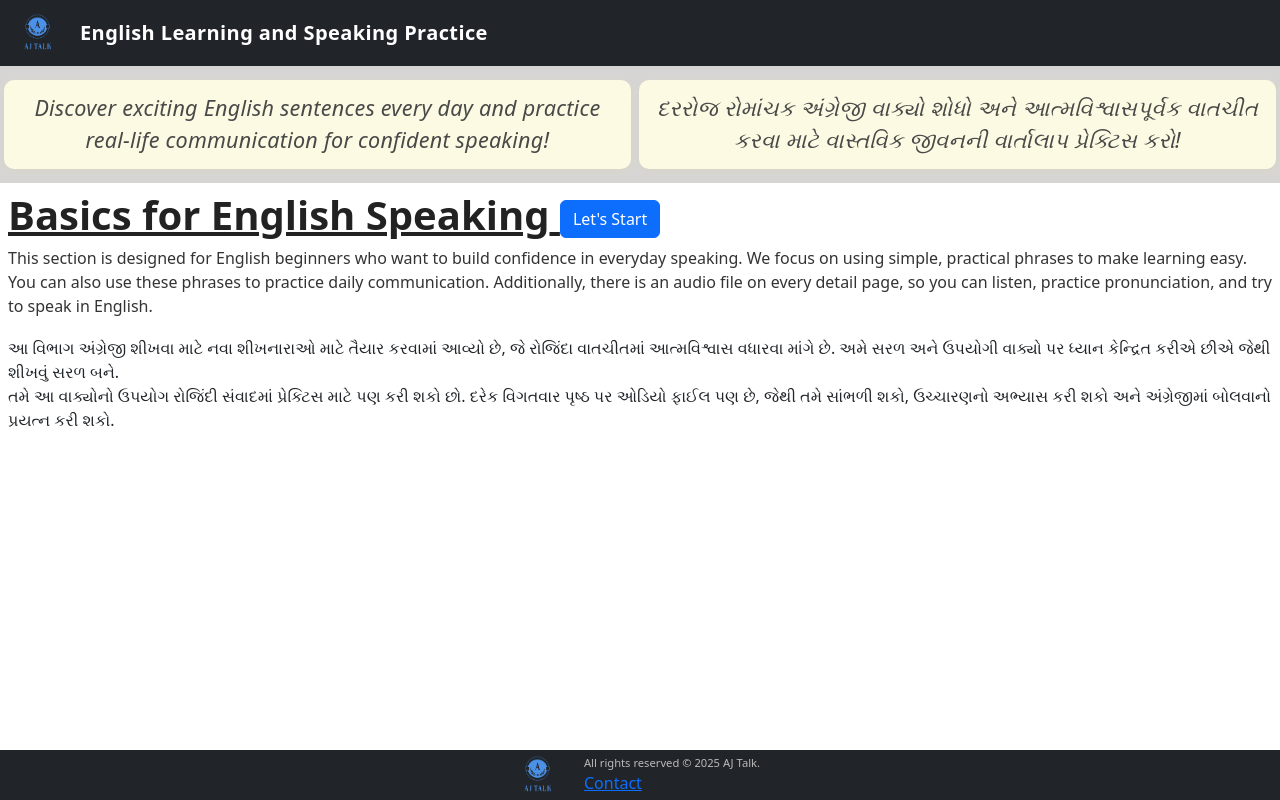
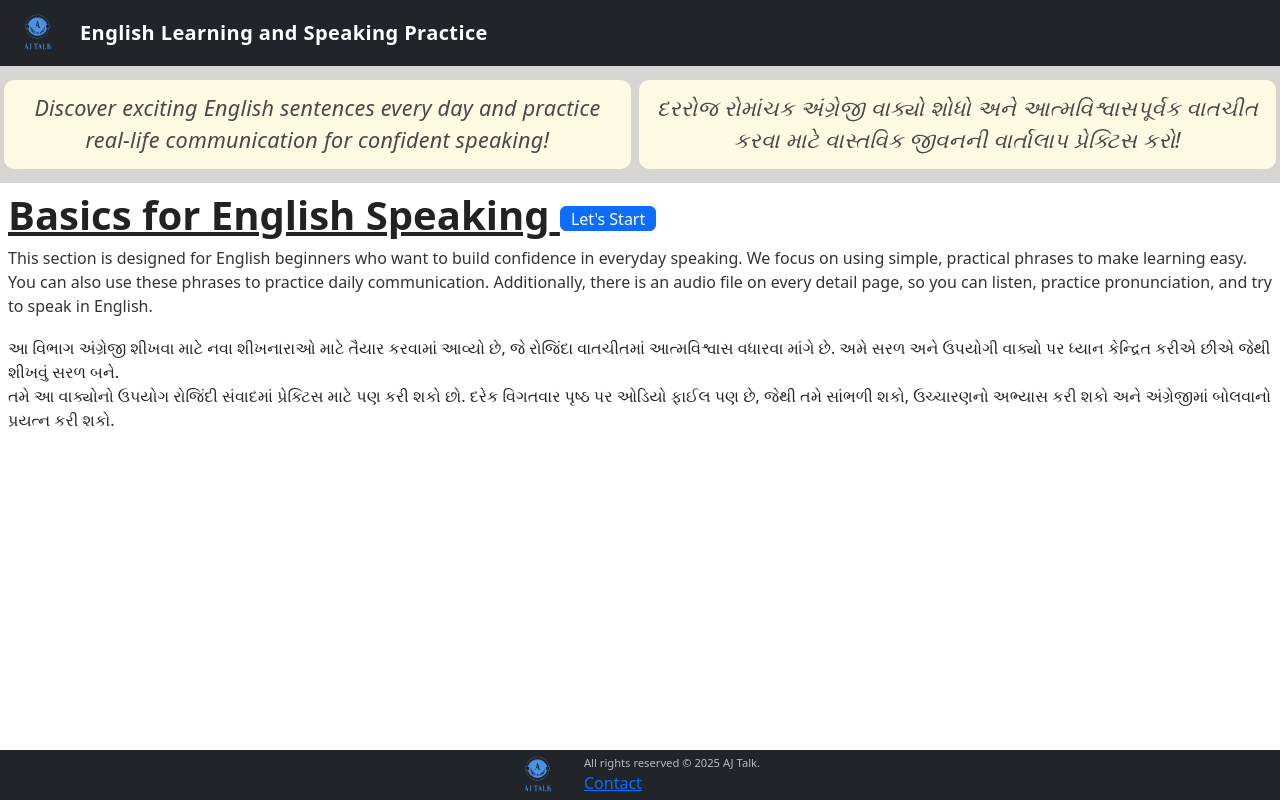
Before and after one commit to jasmatp/aj-talk, a React (Create React App) app: page /basic-I in a window 1280 px wide. Built offline with nearby package versions, Linux system fonts and the light colour scheme.

Commit message:
remove console error

```diff
--- a/src/components/LessonCard.css
+++ b/src/components/LessonCard.css
@@ -60,3 +60,7 @@
     line-height: 1.5;
     text-align: justify;
 }
+.btn{
+    height: 25px;
+    padding: 0px 10px !important;
+}
--- a/src/components/LessonDetail.tsx
+++ b/src/components/LessonDetail.tsx
@@ -177,8 +177,7 @@ const LessonDetail: React.FC = () => {
         <Modal.Body>
           {selectedLesson ? (
             <>
-              <p className="fw-bold">
-                <p className="d-grid">
+              <p className="d-grid fw-bold">
                 <span>
                   {selectedLesson.detail1}{" "}
                   <button
@@ -189,7 +188,6 @@ const LessonDetail: React.FC = () => {
                   </button>
                 </span>
                 <span> {selectedLesson.detail1Guj}</span>
-                </p>
               </p>
               <p>
                 <em>Example:</em>
@@ -222,21 +220,17 @@ const LessonDetail: React.FC = () => {
 
               {selectedLesson.detail2 && (
                 <>
-                  <p className="fw-bold">
-                    <p className="d-grid">
+                  <p className="d-grid fw-bold">
                     <span>
                       {selectedLesson.detail2}{" "}
                       <button
-                          onClick={() =>
-                            speakText(selectedLesson.detail2 || "")
-                          }
+                        onClick={() => speakText(selectedLesson.detail2 || "")}
                         className="btn btn-info"
                       >
                         Listen
                       </button>
                     </span>
                     <span> {selectedLesson.detail2Guj}</span>
-                    </p>
                   </p>
 
                   <p>
```
Lines whose indentation alone changed are shown as unchanged.
